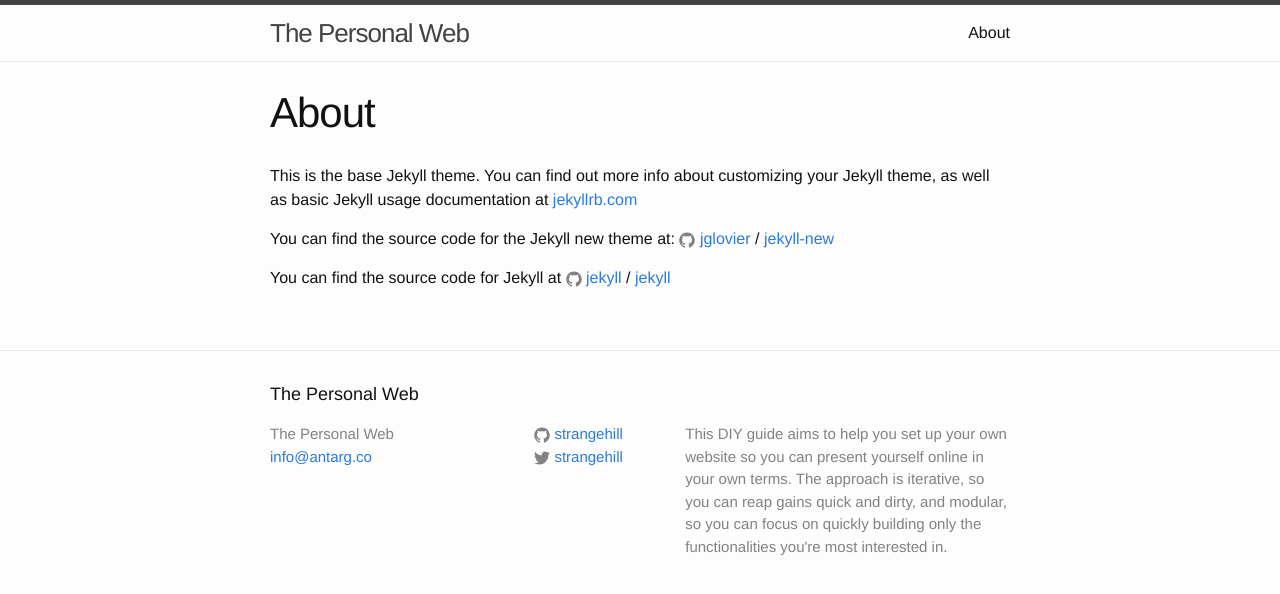
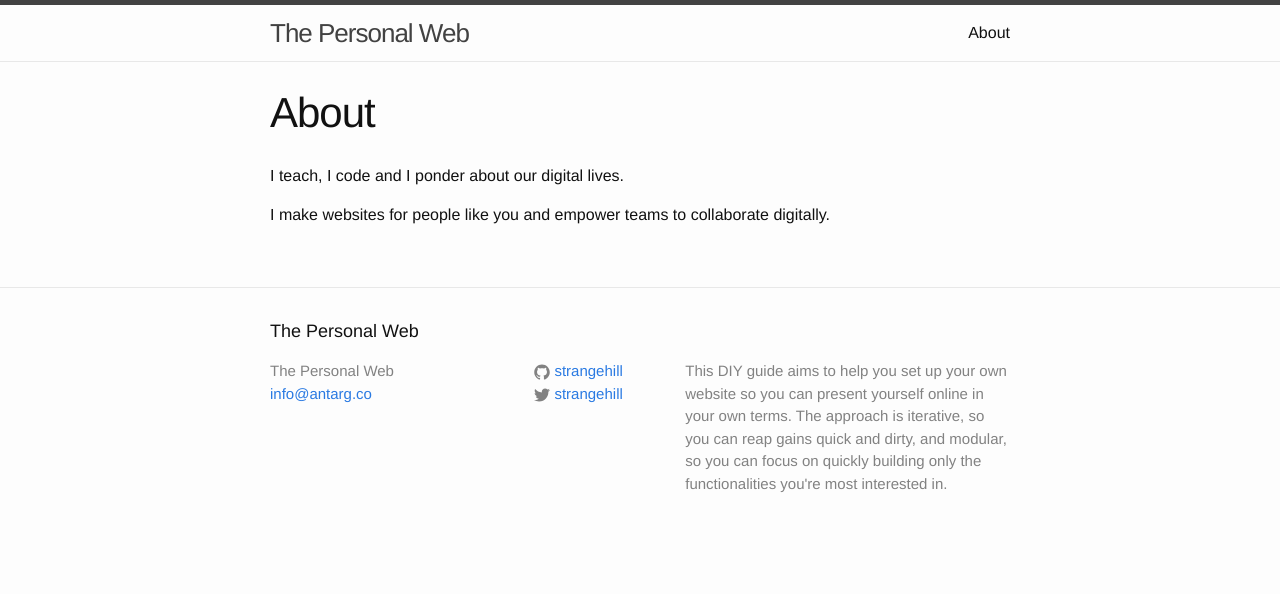
Before and after one commit to Strangehill/antarg.co, a Jekyll site: the page built from about.md, in a window 1280 px wide. Shown: the top 594 px of the page. Built offline with Jekyll 4.4.1, drawn with Linux system fonts in a browser that asks for light colours.

Commit message:
Clean about.md

```diff
--- a/about.md
+++ b/about.md
@@ -4,12 +4,6 @@ title: About
 permalink: /about/
 ---
 
-This is the base Jekyll theme. You can find out more info about customizing your Jekyll theme, as well as basic Jekyll usage documentation at [jekyllrb.com](http://jekyllrb.com/)
+I teach, I code and I ponder about our digital lives.
 
-You can find the source code for the Jekyll new theme at:
-{% include icon-github.html username="jglovier" %} /
-[jekyll-new](https://github.com/jglovier/jekyll-new)
-
-You can find the source code for Jekyll at
-{% include icon-github.html username="jekyll" %} /
-[jekyll](https://github.com/jekyll/jekyll)
+I make websites for people like you and empower teams to collaborate digitally.
```
